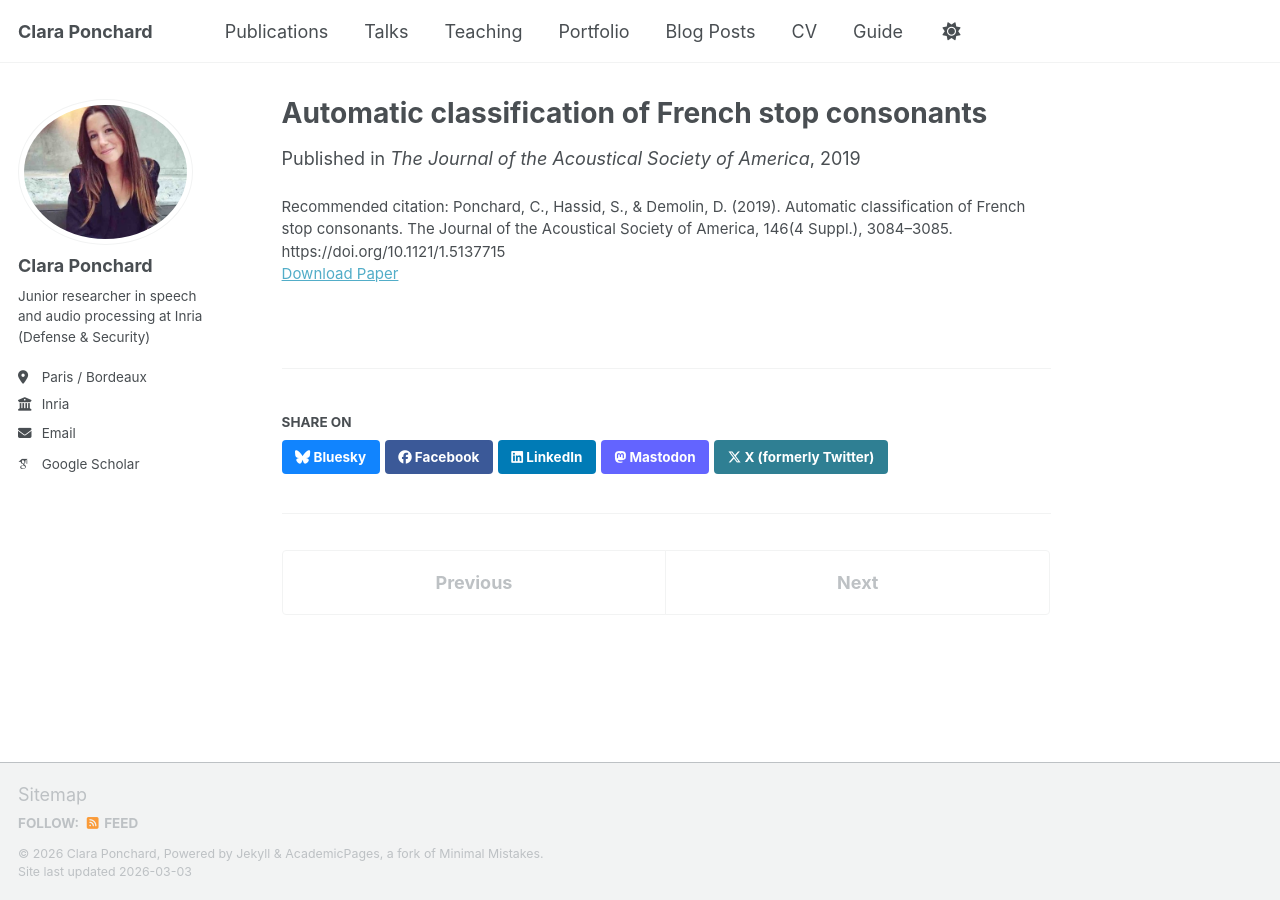
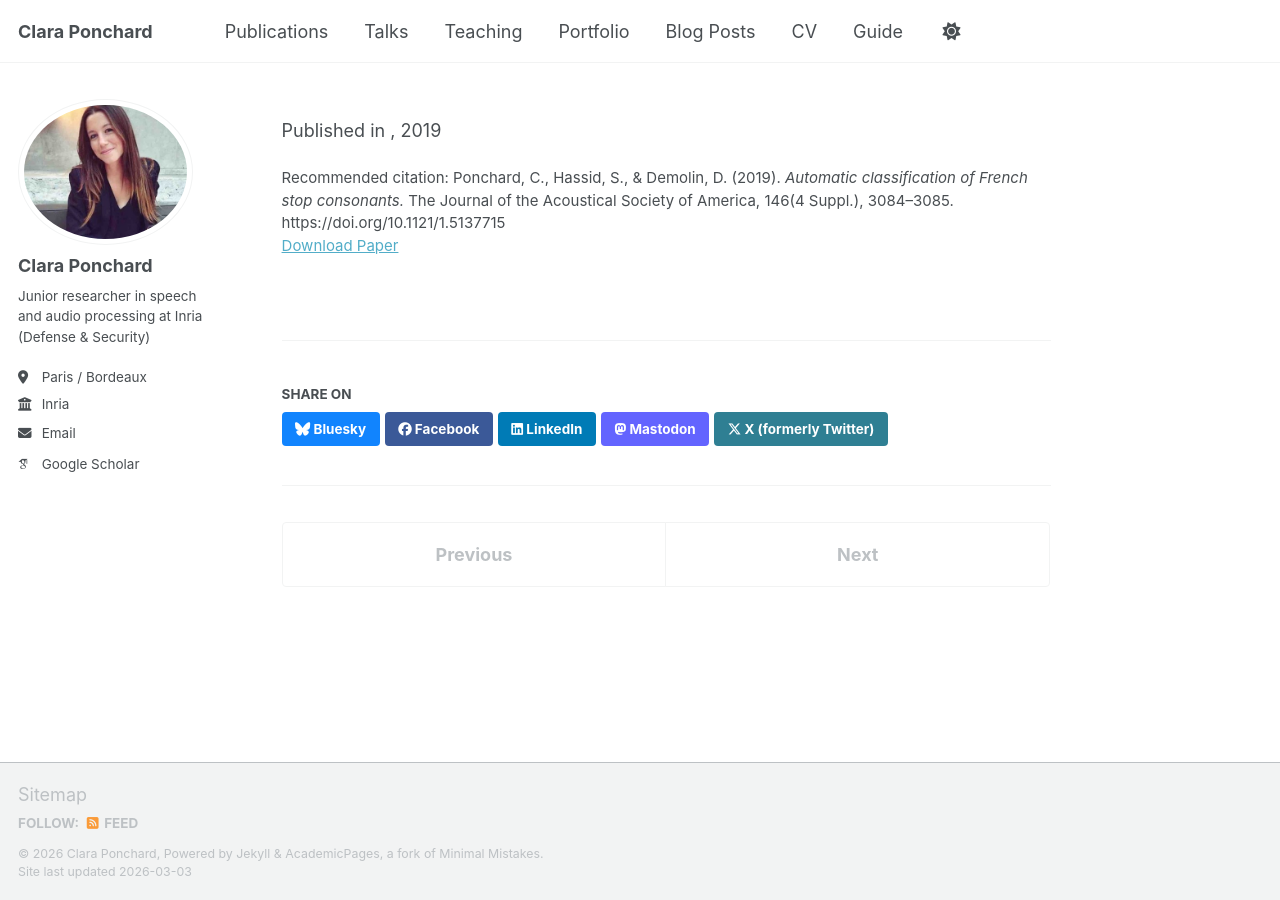
Before and after one commit to ClaraPonchard/ClaraPonchard.github.io, a Jekyll site: the page built from _publications/2009-10-01-paper-title-number-1.md, in a window 1280 px wide. Built offline with Jekyll 4.4.1, drawn with Linux system fonts in a browser that asks for light colours; some web fonts are replaced; a script bundle is joined from its source files by our own code; library files that are not in the unit come from our copies.

Commit message:
Update 2009-10-01-paper-title-number-1.md

```diff
--- a/_publications/2009-10-01-paper-title-number-1.md
+++ b/_publications/2009-10-01-paper-title-number-1.md
@@ -1,11 +1,11 @@
 ---
-title: "Automatic classification of French stop consonants"
+title: ""
 collection: publications
 category: conference_papers
 permalink: /publication/2019-10-ponchard-stop-consonants
-excerpt: "Automatic classification of French stop consonants."
+excerpt: ""
 date: 2019-10-01
-venue: "The Journal of the Acoustical Society of America"
+venue: ""
 paperurl: "https://doi.org/10.1121/1.5137715"
-citation: "Ponchard, C., Hassid, S., & Demolin, D. (2019). Automatic classification of French stop consonants. The Journal of the Acoustical Society of America, 146(4 Suppl.), 3084–3085. https://doi.org/10.1121/1.5137715"
+citation: "Ponchard, C., Hassid, S., & Demolin, D. (2019). <i>Automatic classification of French stop consonants.</i> The Journal of the Acoustical Society of America, 146(4 Suppl.), 3084–3085. https://doi.org/10.1121/1.5137715"
 ---
```
